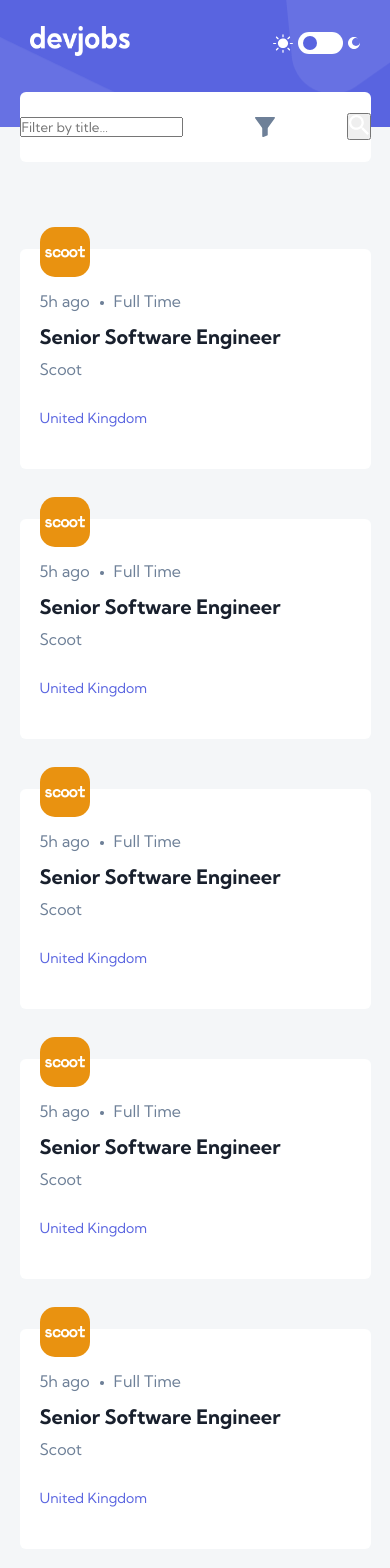
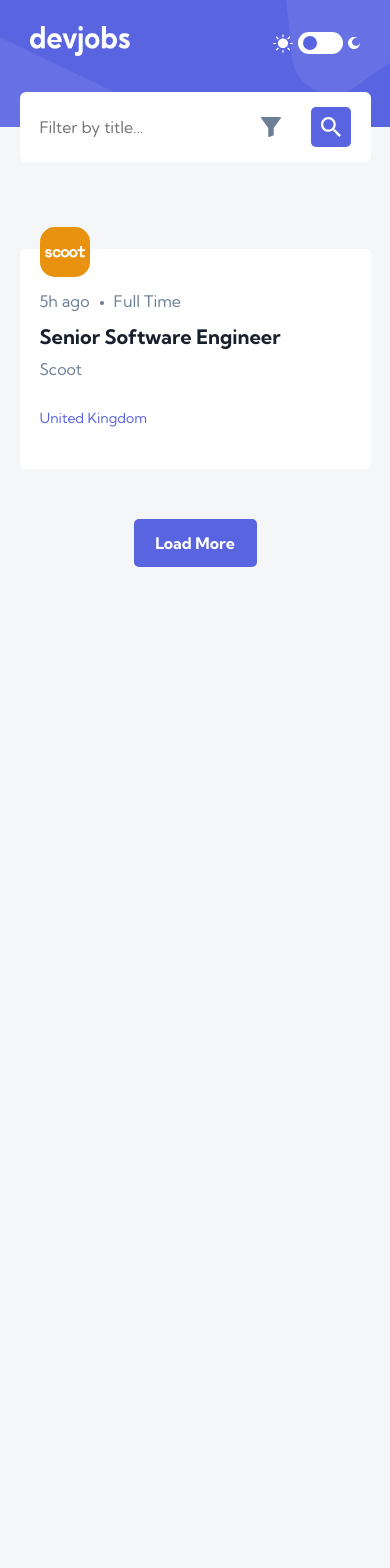
Before and after one commit to mambachristophersteven/devjobs_frontend, a React (Create React App) app: page / in a window 390 px wide. Shown: the top 1568 px of the page. After the commit the page ends 844 px from the top, so only its background shows below. Built offline with nearby package versions, Linux system fonts and the light colour scheme.

Commit message:
added a Job array with the job obects inside

```diff
--- a/src/components/Body.jsx
+++ b/src/components/Body.jsx
@@ -1,22 +1,39 @@
 import React from 'react'
-import Job from './Job'
 import styles from '../styles/Body.module.css'
 import Button from './Button'
+
+const Jobs = [
+  {
+    id: 1,
+    image: "/companies/scoot.png",
+    alt: "scoot company logo",
+    posted: "5h ago",
+    type: "Full Time",
+    title: "Senior Software Engineer",
+    company: "Scoot",
+    location: "United Kingdom",
+  },
+];
 
 export default function Body() {
   return (
     <div className={styles.container}>
         <div className={styles.jobs}>
-            <Job/>
-            <Job/>
-            <Job/>
-            <Job/>
-            <Job/>
-            <Job/>
-            <Job/>
-            <Job/>
-            <Job/>
-            <Job/>
+          {Jobs.map(Job=>(
+            <div className={styles.jobContainer} key={Job.id}>
+            <img src={Job.image} alt={Job.alt} className={styles.companyImage}/>
+            <div className={styles.details}>
+              <div className={styles.topDetails}>
+                <p className={styles.timeAndRole}>{Job.posted} <span><img src="/oval.png" alt="" /></span>{Job.type}</p>
+                <p className={styles.jobTitle}>{Job.title}</p>
+                <p className={styles.companyName}>{Job.company}</p>
+              </div>
+              <div className={styles.bottomDetails}>
+                <p className={styles.location}>{Job.location}</p>
+              </div>
+            </div>
+          </div>
+          ))}
         </div>
         <div className={styles.load}>
             <Button text={'Load More'}/>
--- a/src/styles/Body.module.css
+++ b/src/styles/Body.module.css
@@ -5,7 +5,6 @@
     flex-direction: column;
     align-items: center;
     padding-top: 80px;
-
 }
 
 .jobs{
@@ -20,6 +19,82 @@
     margin-bottom: 50px;
 }
 
+.jobContainer{
+    padding: 20px;
+    padding-top: 20px;
+    position: relative;
+    width: 30%;
+    height: 220px;
+    margin-bottom: 50px;
+    background: var(--job-background);
+    border-radius: 6px;
+}
+.companyImage{
+    position: absolute;
+    top: -10%;
+    border-radius: 15px;
+}
+.details{
+    padding-top: 20px;
+    display: flex;
+    flex-direction: column;
+    align-items: flex-start;
+    gap: 30px;
+}
+
+.topDetails{
+    display: flex;
+    flex-direction: column;
+    align-items: flex-start;
+    gap: 10px;
+}
+
+.timeAndRole{
+    display: flex;
+    align-items: center;
+    gap: 10px;
+    width: 100%;
+    color: var(--role-color);
+    font-size: 16px;
+    font-family: kumbh;
+}
+
+.timeAndRole span{
+    margin-bottom: 5px;
+}
+
+.jobTitle{
+    font-size: 20px;
+    font-family: kumbhBold;
+    color: var(--fulltime-color);
+}
+
+.companyName{
+    font-family: kumbh;
+    font-size: 16px;
+    color: var(--role-color);
+}
+
+.location{
+    color: var(--location-color);
+    font-family: kumbh;
+    font-size: 14px;
+}
+
+@media screen and (max-width:768px){
+    .jobContainer{
+        width: 49%;
+    }
+}
+
+
+@media screen and (max-width:500px){
+    .jobContainer{
+        width: 100%;
+    }
+}
+
+
 @media screen and (max-width:800px){
     .jobs{
         width: 90vw;
--- a/src/styles/Nav.module.css
+++ b/src/styles/Nav.module.css
@@ -124,6 +124,8 @@
     outline: none;
     font-family: kumbh;
     font-size: 16px;
+    color: var(--search-color);
+
 }
 
 .searchLocation input{
@@ -237,5 +239,33 @@
         justify-content: space-between;
         border-radius: 6px;
         width: 90vw;
+        padding: 0px 20px 0px 20px;
+        gap: 30px;
+    }
+
+    .mobileSearchbar input{
+        height: inherit;
+        width: 100%;
+        background: transparent;
+        border: none;
+        outline: none;
+        font-family: kumbh;
+        font-size: 16px;
+        color: var(--search-color);
+    }
+
+    .mobileSearchbar button{
+        background: rgba(89, 100, 224, 1);
+        border: none;
+        border-radius: 5px;
+        color: white;
+        font-family: kumbhBold;
+        font-size: 16px;
+        transition-duration: 0.3s;
+        width: 48px;
+        padding: 10px;
+        display: flex;
+        align-items: center;
+        justify-content: center;
     }
 }
```
